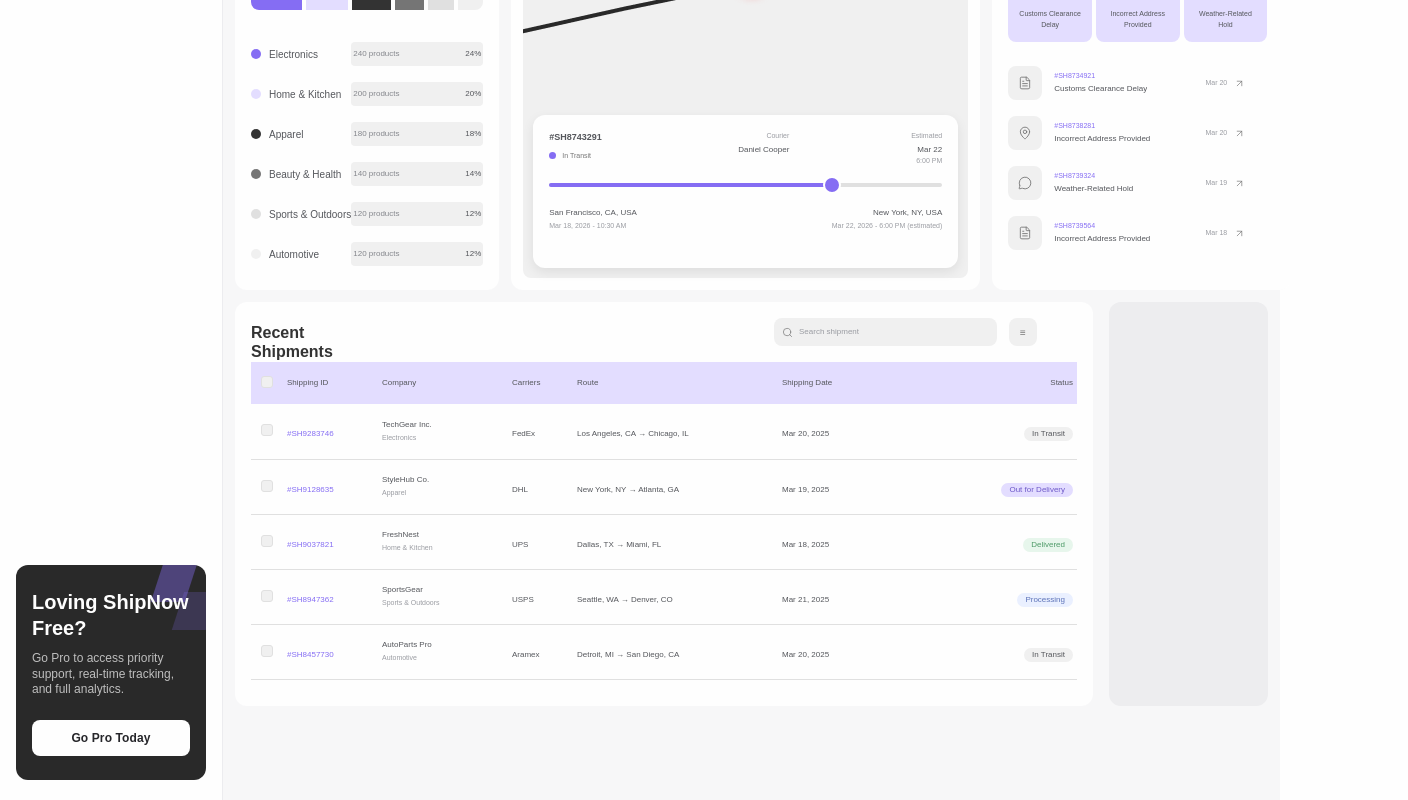
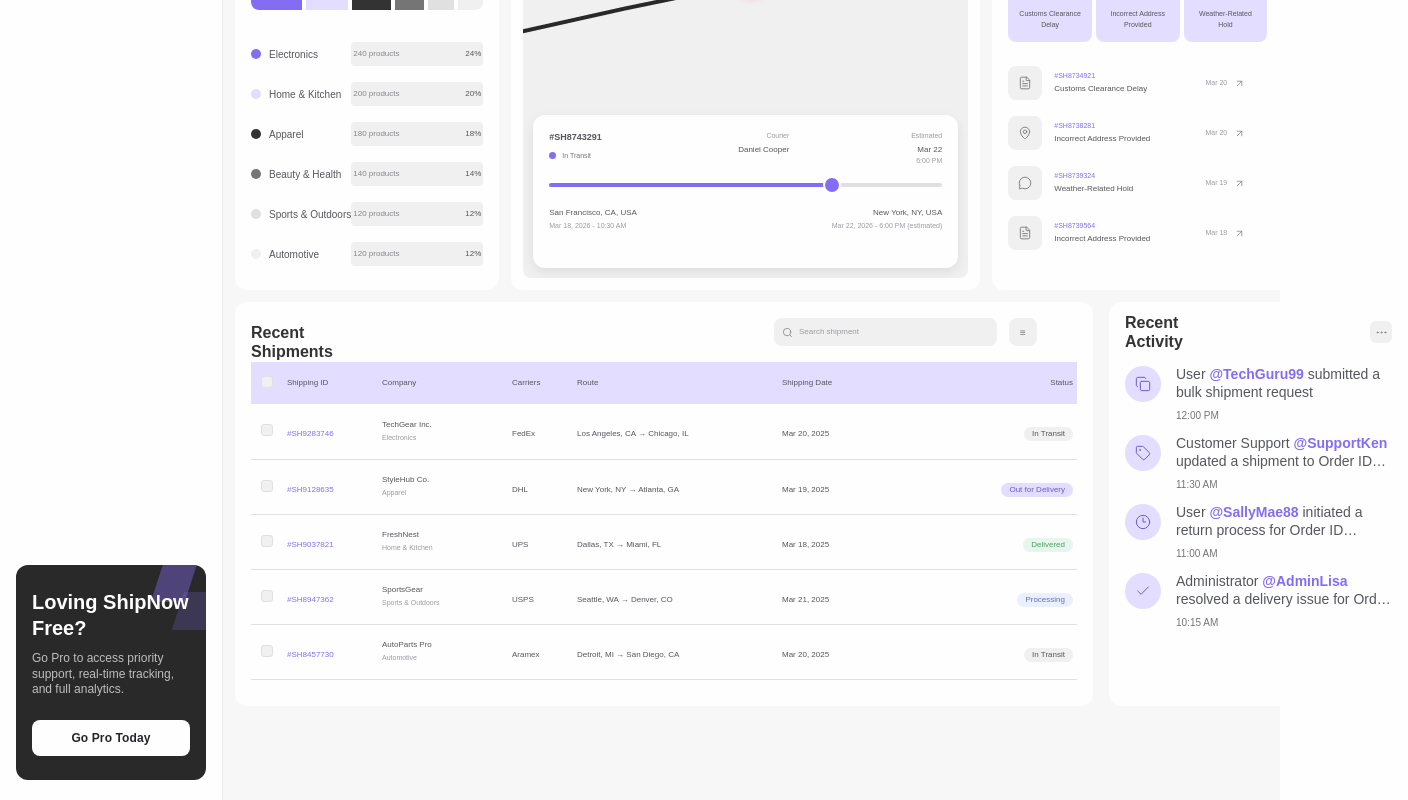
Before and after one commit to sakimuzzaman/shipnow-dashboard, a Next.js app: page /dashboard in a window 1280 px wide. Shown: the part 635-1435 px from the top of the page, 1408 px wide, since content can reach past the window. Built offline with nearby package versions, Linux system fonts and the light colour scheme.

Commit message:
Add recent activity dashboard timeline

```diff
--- /dev/null
+++ b/src/components/dashboard/ActivityIcon.tsx
@@ -0,0 +1,71 @@
+import {
+    Check,
+    Clock3,
+    Copy,
+    Tag,
+  } from "lucide-react";
+
+  import type { ActivityIconType } from "@/types/dashboard";
+
+  interface ActivityIconProps {
+    type: ActivityIconType;
+  }
+
+  export default function ActivityIcon({
+    type,
+  }: ActivityIconProps) {
+    const iconClassName =
+      "h-[16px] w-[16px]";
+
+    const icons: Record<
+      ActivityIconType,
+      React.ReactNode
+    > = {
+      copy: (
+        <Copy
+          className={iconClassName}
+          strokeWidth={1.5}
+        />
+      ),
+
+      tag: (
+        <Tag
+          className={iconClassName}
+          strokeWidth={1.5}
+        />
+      ),
+
+      clock: (
+        <Clock3
+          className={iconClassName}
+          strokeWidth={1.5}
+        />
+      ),
+
+      check: (
+        <Check
+          className={iconClassName}
+          strokeWidth={1.5}
+        />
+      ),
+    };
+
+    return (
+      <div
+        className="
+          flex
+          h-[36px]
+          w-[36px]
+          shrink-0
+          items-center
+          justify-center
+          rounded-full
+          bg-[#E3DDFF]
+          p-[9px]
+          text-[#6E59C9]
+        "
+      >
+        {icons[type]}
+      </div>
+    );
+  }
--- a/src/components/dashboard/DashboardOverview.tsx
+++ b/src/components/dashboard/DashboardOverview.tsx
@@ -1,6 +1,7 @@
 import LiveTracking from "./LiveTracking";
 import ProductCategories from "./ProductCategories";
 import ProfitSummaryChart from "./ProfitSummaryChart";
+import RecentActivity from "./RecentActivity";
 import RecentShipmentsTable from "./RecentShipmentsTable";
 import ShipmentAlerts from "./ShipmentAlerts";
 import ShipmentStatisticsChart from "./ShipmentStatisticsChart";
@@ -35,17 +36,8 @@ export default function DashboardOverview() {
       </div>
 
       <div className="flex gap-[16px]">
-  <RecentShipmentsTable />
-
-  {/* Recent Activity placeholder */}
-      <div
-          className="
-            h-[404px]
-            w-[288px]
-            rounded-[12px]
-            bg-[#EDEDEF]
-          "
-      />
+          <RecentShipmentsTable />
+          <RecentActivity />
      </div>
 
     </div>
--- /dev/null
+++ b/src/components/dashboard/RecentActivity.tsx
@@ -0,0 +1,94 @@
+import { MoreHorizontal } from "lucide-react";
+
+import { recentActivities } from "@/data/dashboard";
+
+import RecentActivityItem from "./RecentActivityItem";
+
+export default function RecentActivity() {
+  return (
+    <section
+      className="
+        h-[404px]
+        w-[299px]
+        rounded-[12px]
+        bg-[#FEFEFE]
+        p-[16px]
+      "
+    >
+      {/* Header */}
+      <header
+        className="
+          flex
+          h-[28px]
+          w-[267px]
+          items-center
+          justify-between
+        "
+      >
+        <div
+          className="
+            flex
+            h-[19px]
+            w-[113px]
+            items-center
+            gap-[4px]
+          "
+        >
+          <h2
+            className="
+              text-[16px]
+              font-bold
+              leading-[120%]
+              text-[#333333]
+            "
+          >
+            Recent Activity
+          </h2>
+        </div>
+
+        <button
+          type="button"
+          aria-label="Recent activity options"
+          className="
+            flex
+            h-[22px]
+            w-[22px]
+            items-center
+            justify-center
+            rounded-[6px]
+            bg-[#F0F0F0]
+            text-[#757575]
+            transition-colors
+            hover:bg-[#E6E6E6]
+            focus-visible:outline-none
+            focus-visible:ring-2
+            focus-visible:ring-[#856DF3]
+          "
+        >
+          <MoreHorizontal
+            size={13}
+            strokeWidth={1.5}
+          />
+        </button>
+      </header>
+
+      {/* Activity timeline */}
+      <div
+        className="
+          mt-[20px]
+          h-[324px]
+          w-[267px]
+        "
+      >
+        {recentActivities.map(
+          (activity) => (
+            <RecentActivityItem
+              key={activity.id}
+              activity={activity}
+            />
+          )
+        )}
+      </div>
+    </section>
+  );
+}
--- /dev/null
+++ b/src/components/dashboard/RecentActivityItem.tsx
@@ -0,0 +1,111 @@
+import type { RecentActivity } from "@/types/dashboard";
+
+import ActivityIcon from "./ActivityIcon";
+
+interface RecentActivityItemProps {
+  activity: RecentActivity;
+}
+
+export default function RecentActivityItem({
+  activity,
+}: RecentActivityItemProps) {
+  return (
+    <article
+      className="
+        flex
+        h-[69px]
+        w-[267px]
+        gap-[15px]
+      "
+    >
+      {/* Timeline icon and connector */}
+      <div
+        className="
+          flex
+          h-[69px]
+          w-[36px]
+          shrink-0
+          flex-col
+          items-center
+          gap-[4px]
+          pb-[4px]
+        "
+      >
+        <ActivityIcon
+          type={activity.icon}
+        />
+
+        {activity.showConnector && (
+          <div
+            className="
+              flex
+              h-[25px]
+              w-[20px]
+              justify-center
+              px-[10px]
+            "
+          >
+            <span
+              className="
+                h-full
+                w-px
+                bg-[#E0E0E0]
+              "
+            />
+          </div>
+        )}
+      </div>
+
+      {/* Activity content */}
+      <div
+        className="
+          flex
+          h-[69px]
+          w-[216px]
+          flex-col
+          gap-[8px]
+          pb-[12px]
+        "
+      >
+        <p
+          className="
+            line-clamp-2
+            text-[14px]
+            font-normal
+            leading-[125%]
+            text-[#55575C]
+          "
+        >
+          {activity.description}{" "}
+
+          <span
+            className="
+              font-semibold
+              text-[#856DF3]
+            "
+          >
+            {activity.highlightedText}
+          </span>
+
+          {activity.suffix && (
+            <>
+              {" "}
+              {activity.suffix}
+            </>
+          )}
+        </p>
+
+        <time
+          className="
+            text-[10px]
+            font-normal
+            leading-[130%]
+            text-[#757575]
+          "
+        >
+          {activity.time}
+        </time>
+      </div>
+    </article>
+  );
+}
--- a/src/data/dashboard.ts
+++ b/src/data/dashboard.ts
@@ -1,4 +1,5 @@
 import type {
+    RecentActivity,
     LiveTrackingData,
     ProductCategory,
     ProfitData,
@@ -313,3 +314,43 @@ export const summaryCards: SummaryCardData[] = [
       status: "In Transit",
     },
   ];
+
+
+  export const recentActivities: RecentActivity[] = [
+    {
+      id: "activity-1",
+      icon: "copy",
+      description: "User",
+      highlightedText: "@TechGuru99",
+      suffix: "submitted a bulk shipment request",
+      time: "12:00 PM",
+      showConnector: true,
+    },
+    {
+      id: "activity-2",
+      icon: "tag",
+      description: "Customer Support",
+      highlightedText: "@SupportKen",
+      suffix: "updated a shipment to Order ID #773024",
+      time: "11:30 AM",
+      showConnector: true,
+    },
+    {
+      id: "activity-3",
+      icon: "clock",
+      description: "User",
+      highlightedText: "@SallyMae88",
+      suffix: "initiated a return process for Order ID #44556GH",
+      time: "11:00 AM",
+      showConnector: true,
+    },
+    {
+      id: "activity-4",
+      icon: "check",
+      description: "Administrator",
+      highlightedText: "@AdminLisa",
+      suffix: "resolved a delivery issue for Order ID #1123AK",
+      time: "10:15 AM",
+      showConnector: false,
+    },
+  ];
--- a/src/types/dashboard.ts
+++ b/src/types/dashboard.ts
@@ -87,3 +87,19 @@ export interface RecentShipment {
   shippingDate: string;
   status: ShipmentStatus;
 }
+
+export type ActivityIconType =
+  | "copy"
+  | "tag"
+  | "clock"
+  | "check";
+
+export interface RecentActivity {
+  id: string;
+  icon: ActivityIconType;
+  description: string;
+  highlightedText: string;
+  suffix?: string;
+  time: string;
+  showConnector: boolean;
+}
```
